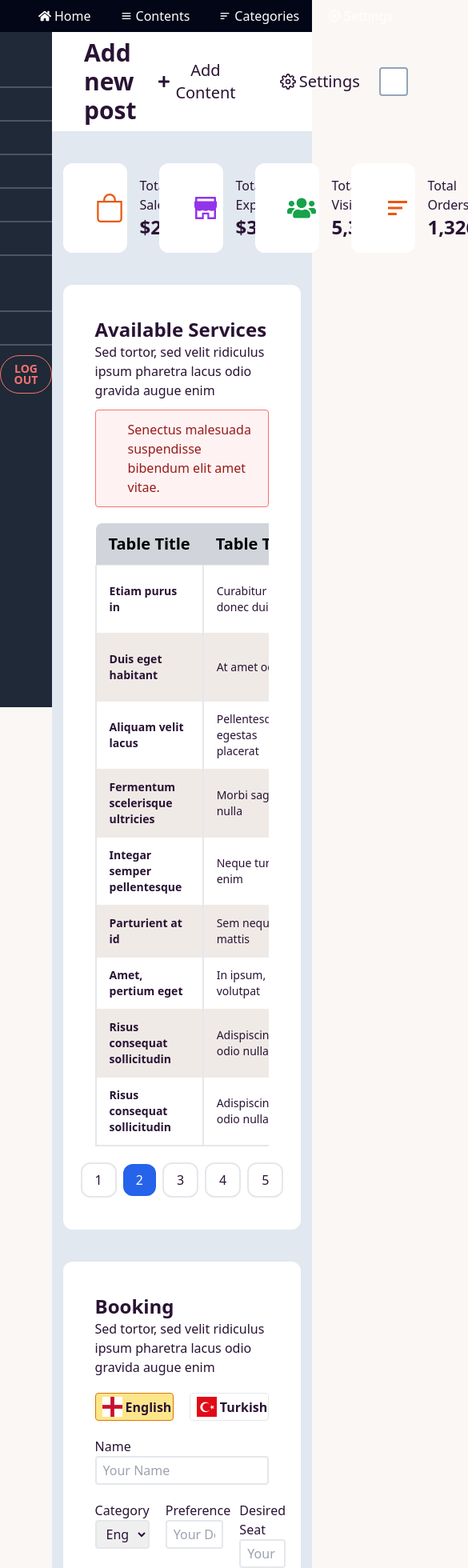
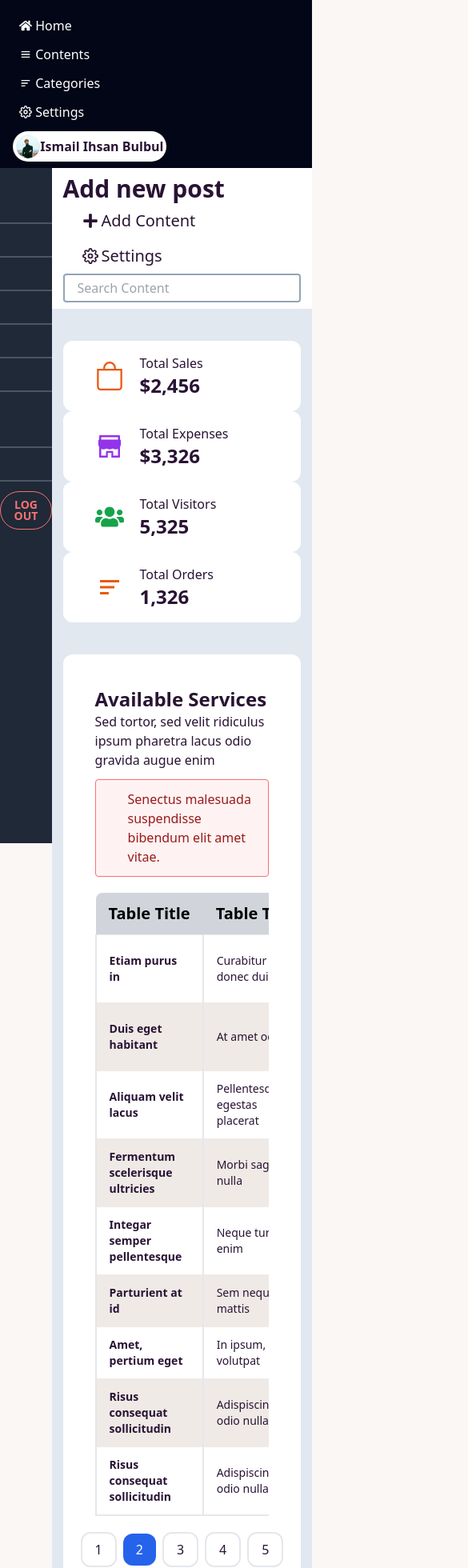
Before and after one commit to HasibUddin1/demo-project-for-assignment, a React (Vite) app: page / in a window 390 px wide. Shown: the top 1960 px of the page at 80% size, 585 px wide, since content can reach past the window. Built offline with nearby package versions, Linux system fonts and the light colour scheme; no server answers; sample sign-in values are in the browser's storage; some icons are missing.

Commit message:
made the website responsive for mobile device

```diff
--- a/src/components/Header/Header.jsx
+++ b/src/components/Header/Header.jsx
@@ -2,6 +2,7 @@ import { Link } from "react-router-dom";
 import { FaHome } from "react-icons/fa";
 import { BiMenu, BiMenuAltLeft } from "react-icons/bi";
 import { FiSettings } from "react-icons/fi";
+import profileImage from '../../assets/images/icons/profile-image.jpg'
 
 
 const Header = () => {
@@ -9,11 +10,19 @@ const Header = () => {
     // TODO: Implementation of Active Link and adding user information on right side of the header
 
     return (
-        <div className="bg-slate-950 text-white flex gap-5 px-10 py-2">
-            <Link className="flex items-center gap-1 hover:bg-slate-700 ease-in-out duration-200 px-2 rounded" to='/'><FaHome></FaHome> Home</Link>
-            <Link className="flex items-center gap-1 hover:bg-slate-700 ease-in-out duration-200 px-2 rounded"><BiMenu></BiMenu> Contents</Link>
-            <Link className="flex items-center gap-1 hover:bg-slate-700 ease-in-out duration-200 px-2 rounded"><BiMenuAltLeft></BiMenuAltLeft> Categories</Link>
-            <Link className="flex items-center gap-1 hover:bg-slate-700 ease-in-out duration-200 px-2 rounded"><FiSettings></FiSettings> Settings</Link>
+        <div className="bg-slate-950 py-2 ">
+            <div className="w-11/12 mx-auto md:flex justify-between">
+                <div className="text-white md:flex gap-5">
+                    <Link className="flex items-center gap-1 hover:bg-slate-700 ease-in-out duration-200 px-2 rounded mt-3 md:mt-0" to='/'><FaHome></FaHome> Home</Link>
+                    <Link className="flex items-center gap-1 hover:bg-slate-700 ease-in-out duration-200 px-2 rounded mt-3 md:mt-0"><BiMenu></BiMenu> Contents</Link>
+                    <Link className="flex items-center gap-1 hover:bg-slate-700 ease-in-out duration-200 px-2 rounded mt-3 md:mt-0"><BiMenuAltLeft></BiMenuAltLeft> Categories</Link>
+                    <Link className="flex items-center gap-1 hover:bg-slate-700 ease-in-out duration-200 px-2 rounded mt-3 md:mt-0"><FiSettings></FiSettings> Settings</Link>
+                </div>
+                <div className="flex items-center bg-white font-semibold rounded-full px-1 py-1 w-fit mt-3 md:mt-0">
+                    <img className="w-[30px] h-[30px] rounded-full" src={profileImage} alt="" />
+                    <p>Ismail Ihsan Bulbul</p>
+                </div>
+            </div>
         </div>
     );
 };
--- a/src/components/Home/AddNewPost/AddNewPost.jsx
+++ b/src/components/Home/AddNewPost/AddNewPost.jsx
@@ -4,14 +4,16 @@ import { FiSettings } from "react-icons/fi";
 
 const AddNewPost = () => {
     return (
-        <div className="flex justify-between items-center px-10 py-2 bg-white">
-            <div className="flex gap-1 items-center">
-                <h2 className="text-3xl font-bold">Add new post</h2>
-                <button className="text-xl flex items-center gap-1 hover:bg-slate-400 ease-in-out duration-200 px-6 py-2 rounded-xl"><FaPlus></FaPlus> Add Content</button>
-                <button className="text-xl flex items-center gap-1 hover:bg-slate-400 ease-in-out duration-200 px-6 py-2 rounded-xl"><FiSettings></FiSettings> Settings</button>
-            </div>
-            <div className="w-1/5">
-                <input className="px-4 py-1 border-2 border-slate-400 rounded w-full" type="text" name="" id="" placeholder="Search Content" />
+        <div className="bg-white py-2">
+            <div className="w-11/12 mx-auto md:flex justify-between items-center">
+                <div className="md:flex gap-1 items-center">
+                    <h2 className="text-3xl font-bold">Add new post</h2>
+                    <button className="text-xl flex items-center gap-1 hover:bg-slate-400 ease-in-out duration-200 px-6 py-2 rounded-xl"><FaPlus></FaPlus> Add Content</button>
+                    <button className="text-xl flex items-center gap-1 hover:bg-slate-400 ease-in-out duration-200 px-6 py-2 rounded-xl"><FiSettings></FiSettings> Settings</button>
+                </div>
+                <div className="md:w-1/5">
+                    <input className="px-4 py-1 border-2 border-slate-400 rounded w-full" type="text" name="" id="" placeholder="Search Content" />
+                </div>
             </div>
         </div>
     );
--- a/src/components/Home/FormSectionWithFlags/FormSectionWithFlags.jsx
+++ b/src/components/Home/FormSectionWithFlags/FormSectionWithFlags.jsx
@@ -16,8 +16,8 @@ const FormSectionWithFlags = () => {
                     <label htmlFor="name">Name</label>
                     <input className='block border-2 px-2 py-1 rounded w-full' type="text" name="name" id="name" placeholder='Your Name' />
                 </div>
-                <div className='mt-5 flex gap-5'>
-                    <div className='w-1/3'>
+                <div className='mt-5 md:flex gap-5'>
+                    <div className='md:w-1/3 mt-5 md:mt-0'>
                         <label htmlFor="select">Category</label>
                         <select className='block border-2 px-2 py-1 rounded w-full' name="" id="select">
                             <option value="england">England</option>
@@ -25,21 +25,21 @@ const FormSectionWithFlags = () => {
                             <option value="america">America</option>
                         </select>
                     </div>
-                    <div className='w-1/3'>
+                    <div className='md:w-1/3 mt-5 md:mt-0'>
                         <label htmlFor="preference">Preference</label>
                         <input className='block border-2 px-2 py-1 rounded w-full' type="text" name="" id="preference" placeholder='Your Desired Place' />
                     </div>
-                    <div className='w-1/3'>
+                    <div className='md:w-1/3 mt-5 md:mt-0'>
                         <label htmlFor="desiredSeat">Desired Seat</label>
                         <input className='block border-2 px-2 py-1 rounded w-full' type="text" name="" id="desiredSeat" placeholder='Your Desired Place' />
                     </div>
                 </div>
-                <div className='flex gap-5 mt-5'>
-                    <div className='w-1/2'>
+                <div className='md:flex gap-5 mt-5'>
+                    <div className='md:w-1/2'>
                         <label htmlFor="desiredCompartment">Desired Compartment</label>
                         <input className='block border-2 px-2 py-1 rounded w-full' type="text" name="" id="desiredCompartment" placeholder='Your Desired Compartment' />
                     </div>
-                    <div className='w-1/2'>
+                    <div className='md:w-1/2 mt-5 md:mt-0'>
                         <label htmlFor="desiredFlight">Desired Flight</label>
                         <input className='block border-2 px-2 py-1 rounded w-full' type="text" name="" id="desiredFlight" placeholder='Your Desired Flight' />
                     </div>
--- a/src/components/Home/InformationForm/InformationForm.jsx
+++ b/src/components/Home/InformationForm/InformationForm.jsx
@@ -2,8 +2,8 @@
 
 const InformationForm = () => {
     return (
-        <div className="mt-10 w-11/12 mx-auto flex gap-10 pb-10">
-            <div className="w-4/6 bg-white rounded-xl px-10 py-10">
+        <div className="mt-10 w-11/12 mx-auto md:flex gap-10 pb-10">
+            <div className="md:w-4/6 bg-white rounded-xl px-10 py-10">
                 <h1 className="text-2xl font-bold">Your Information</h1>
                 <p>Sed tortor, sed velit ridiculus ipsum pharetra lacus odio gravida augue enim</p>
                 <form className="mt-5">
@@ -35,7 +35,7 @@ const InformationForm = () => {
                     </div>
                 </form>
             </div>
-            <div className="w-2/6 bg-white rounded-xl px-10 py-10">
+            <div className="md:w-2/6 bg-white rounded-xl px-10 py-10 mt-5 md:mt-0">
                 <h1 className="text-2xl font-bold">Contact Information</h1>
                 <form className="mt-5">
                     <div>
--- a/src/components/Home/Stats/Stats.jsx
+++ b/src/components/Home/Stats/Stats.jsx
@@ -5,8 +5,8 @@ import { BiMenuAltLeft } from "react-icons/bi";
 
 const Stats = () => {
     return (
-        <div className="flex gap-10 mt-10 w-11/12 mx-auto">
-            <div className="flex items-center gap-5 bg-white px-10 py-4 rounded-xl w-3/12">
+        <div className="md:flex gap-10 mt-10 w-11/12 mx-auto">
+            <div className="flex items-center gap-5 bg-white px-10 py-4 rounded-xl md:w-3/12">
                 <div>
                     <BsBag className="text-orange-600 text-4xl"></BsBag>
                 </div>
@@ -15,7 +15,7 @@ const Stats = () => {
                     <h2 className="text-2xl font-bold">$2,456</h2>
                 </div>
             </div>
-            <div className="flex items-center gap-5 bg-white px-10 py-4 rounded-xl w-3/12">
+            <div className="flex items-center gap-5 bg-white px-10 py-4 rounded-xl md:w-3/12">
                 <div>
                 <AiFillShop className="text-purple-600 text-4xl"></AiFillShop>
                 </div>
@@ -24,7 +24,7 @@ const Stats = () => {
                     <h2 className="text-2xl font-bold">$3,326</h2>
                 </div>
             </div>
-            <div className="flex items-center gap-5 bg-white px-10 py-4 rounded-xl w-3/12">
+            <div className="flex items-center gap-5 bg-white px-10 py-4 rounded-xl md:w-3/12">
                 <div>
                     <FaUsers className="text-green-600 text-4xl"></FaUsers>
                 </div>
@@ -33,7 +33,7 @@ const Stats = () => {
                     <h2 className="text-2xl font-bold">5,325</h2>
                 </div>
             </div>
-            <div className="flex items-center gap-5 bg-white px-10 py-4 rounded-xl w-3/12">
+            <div className="flex items-center gap-5 bg-white px-10 py-4 rounded-xl md:w-3/12">
                 <div>
                     <BiMenuAltLeft className="text-orange-600 text-4xl"></BiMenuAltLeft>
                 </div>
```
Also changed, not shown: src/assets/images/icons/profile-image.jpg (added).
